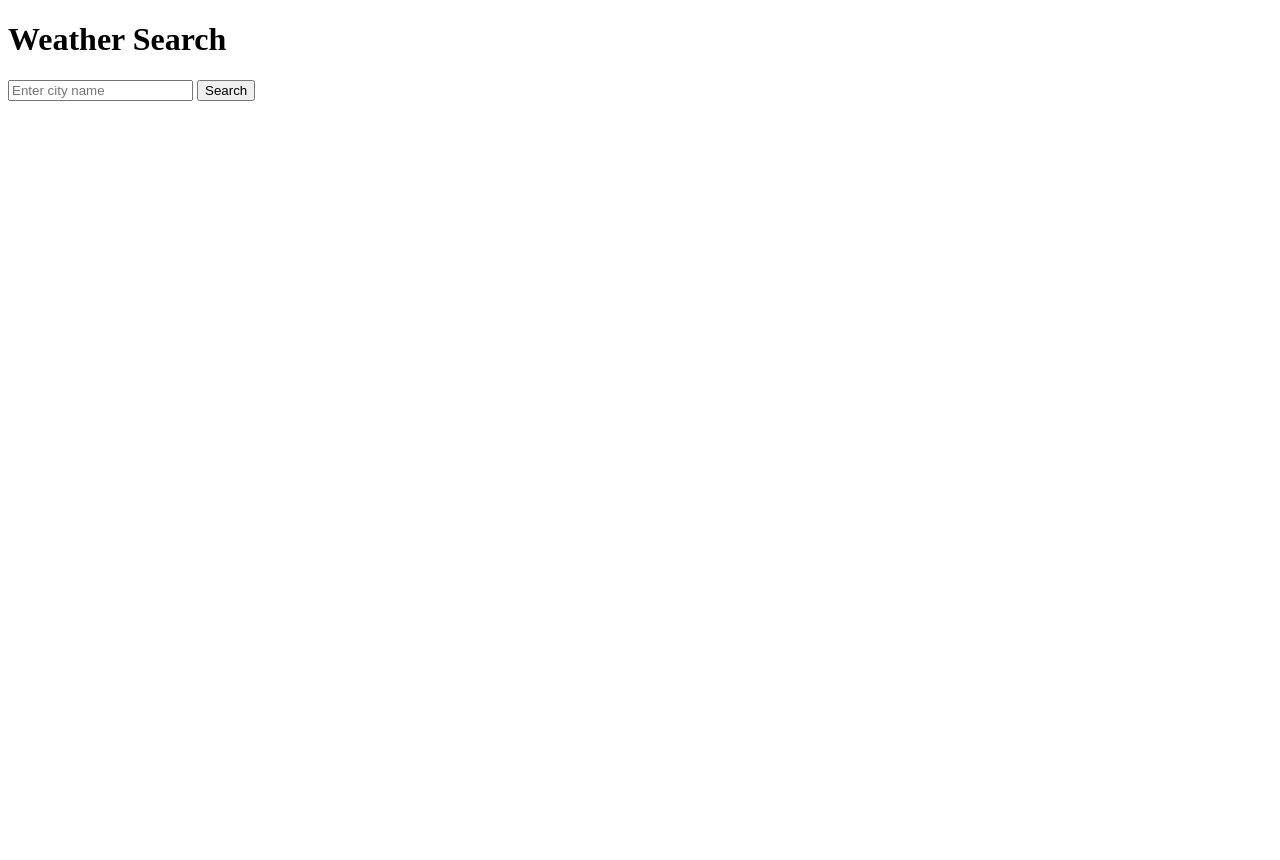
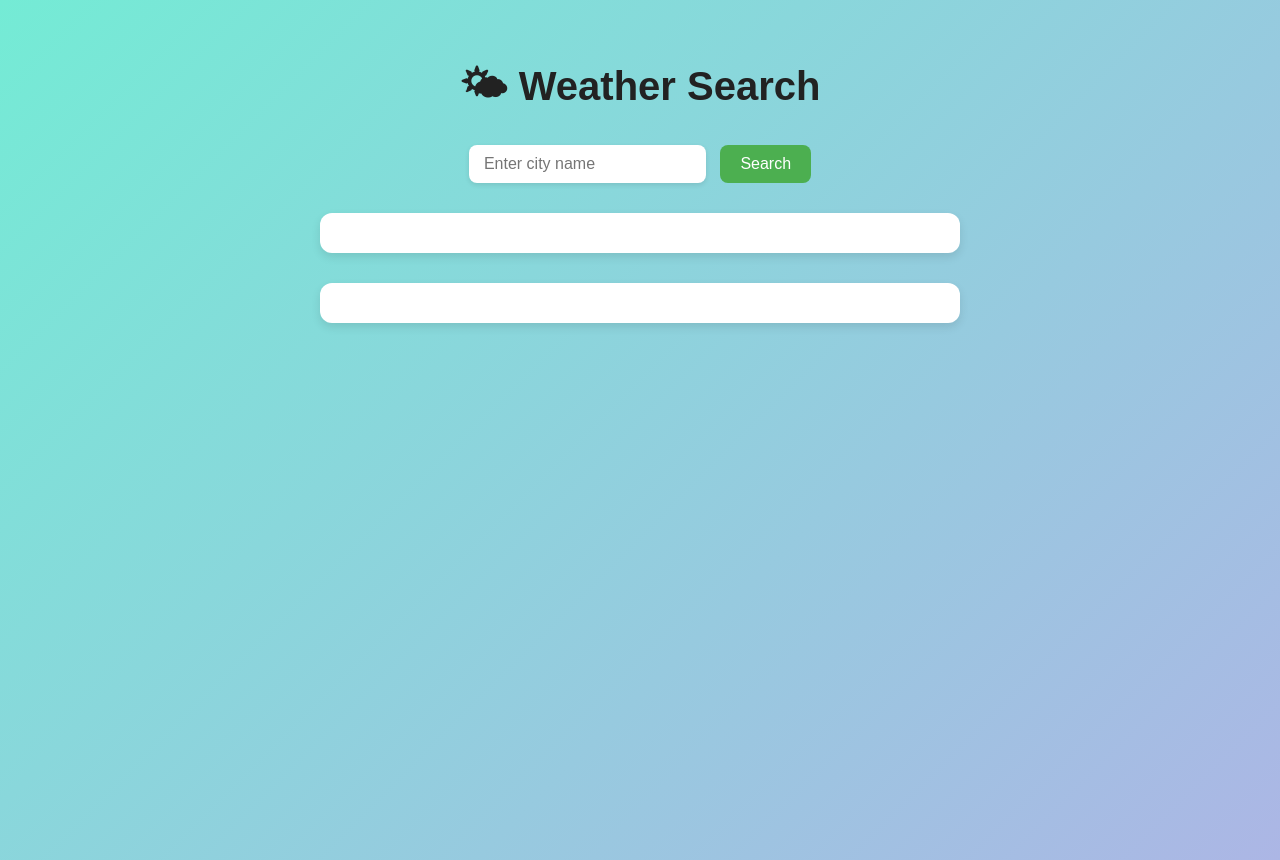
Before and after one commit to Sady-Guzman/AppInternet_Weather, a plain HTML site: page index.html in a window 1280 px wide. Before the commit the page ends 800 px from the top, so only its background shows below. Drawn offline with Linux system fonts and the light colour scheme.

Commit message:
Update index.html

```diff
--- a/index.html
+++ b/index.html
@@ -3,13 +3,97 @@
 <head>
   <meta charset="UTF-8">
   <title>Weather App</title>
+  <style>
+    body {
+      font-family: Arial, sans-serif;
+      background: linear-gradient(135deg, #74ebd5, #ACB6E5);
+      min-height: 100vh;
+      margin: 0;
+      display: flex;
+      flex-direction: column;
+      align-items: center;
+      justify-content: flex-start;
+      padding: 30px;
+      color: #333;
+    }
+
+    h1 {
+      font-size: 2.5rem;
+      margin-bottom: 20px;
+      color: #222;
+    }
+
+    #city {
+      padding: 10px 15px;
+      font-size: 1rem;
+      border: none;
+      border-radius: 8px;
+      margin-right: 10px;
+      box-shadow: 0 2px 5px rgba(0,0,0,0.1);
+      outline: none;
+    }
+
+    button {
+      padding: 10px 20px;
+      font-size: 1rem;
+      border: none;
+      border-radius: 8px;
+      background-color: #4CAF50;
+      color: white;
+      cursor: pointer;
+      transition: background 0.2s ease;
+    }
+
+    button:hover {
+      background-color: #45a049;
+    }
+
+    #results, #weather {
+      margin-top: 30px;
+      width: 100%;
+      max-width: 600px;
+      background: white;
+      padding: 20px;
+      border-radius: 12px;
+      box-shadow: 0 4px 10px rgba(0,0,0,0.1);
+    }
+
+    ul {
+      list-style: none;
+      padding: 0;
+    }
+
+    li {
+      margin: 10px 0;
+    }
+
+    li button {
+      background: #2196F3;
+      border-radius: 6px;
+      padding: 8px 15px;
+      font-size: 0.95rem;
+    }
+
+    li button:hover {
+      background: #1976D2;
+    }
+
+    #weather ul li {
+      background: #f9f9f9;
+      padding: 8px 12px;
+      border-radius: 6px;
+      margin: 5px 0;
+    }
+  </style>
 </head>
 <body>
-  <h1>Weather Search</h1>
+  <h1>🌤 Weather Search</h1>
 
   <!-- Search Form -->
-  <input type="text" id="city" placeholder="Enter city name">
-  <button onclick="searchCity()">Search</button>
+  <div>
+    <input type="text" id="city" placeholder="Enter city name">
+    <button onclick="searchCity()">Search</button>
+  </div>
 
   <div id="results"></div>
   <div id="weather"></div>
@@ -22,17 +106,15 @@
         return;
       }
 
-      // 1. Geocode city → multiple results
       const geoUrl = `https://geocoding-api.open-meteo.com/v1/search?name=${encodeURIComponent(city)}&count=5`;
       const geoRes = await fetch(geoUrl);
       const geoData = await geoRes.json();
 
       if (!geoData.results || geoData.results.length === 0) {
-        document.getElementById("results").innerHTML = "<p>City not found.</p>";
+        document.getElementById("results").innerHTML = "<p>❌ City not found.</p>";
         return;
       }
 
-      // 2. Show results as clickable options
       let html = "<h2>Select a city:</h2><ul>";
       geoData.results.forEach(loc => {
         html += `<li><button onclick="getWeather(${loc.latitude}, ${loc.longitude}, '${loc.name}', '${loc.country}')">
@@ -46,19 +128,16 @@
     }
 
     async function getWeather(latitude, longitude, name, country) {
-      // 3. Fetch weather for chosen coordinates
       const weatherUrl = `https://api.open-meteo.com/v1/forecast?latitude=${latitude}&longitude=${longitude}&hourly=temperature_2m`;
       const weatherRes = await fetch(weatherUrl);
       const weatherData = await weatherRes.json();
 
-      // 4. Extract data
       const times = weatherData.hourly.time;
       const temps = weatherData.hourly.temperature_2m;
 
-      // 5. Show first 10 results
       let html = `<h2>Weather for ${name}, ${country}</h2><ul>`;
       for (let i = 0; i < 10; i++) {
-        html += `<li>${times[i]} → ${temps[i]} °C</li>`;
+        html += `<li><strong>${times[i]}</strong> → 🌡 ${temps[i]} °C</li>`;
       }
       html += "</ul>";
 
```
